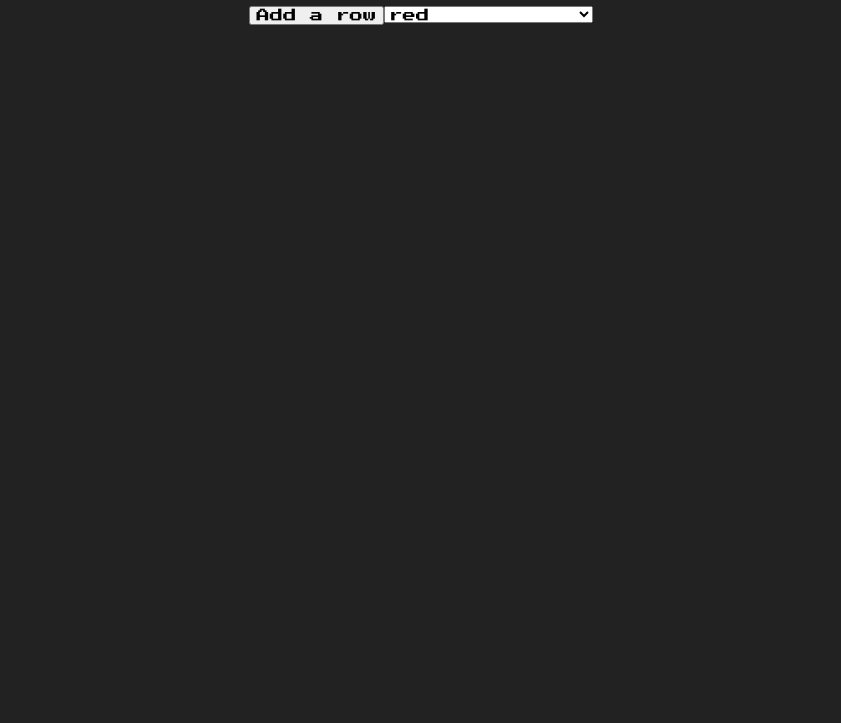
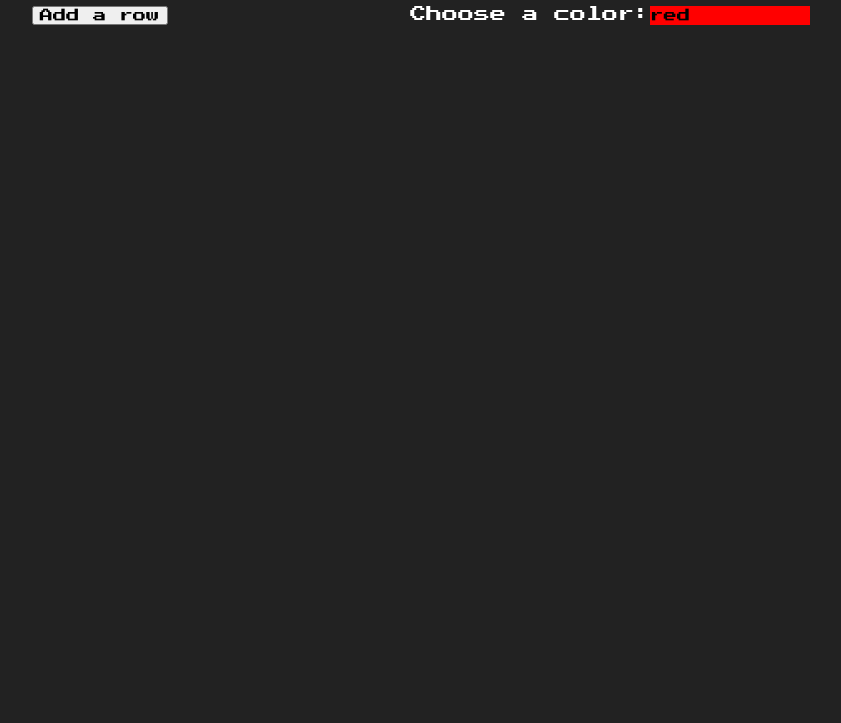
Before and after one commit to Taylor-H/pixel-click, a React app: page / in a window 1280 px wide. Shown: the part 77-800 px from the top of the page, without its empty margins (219-1060 px from the left). Built offline with nearby package versions, Linux system fonts and the light colour scheme.

Commit message:
added some styles

```diff
--- a/src/app/store.js
+++ b/src/app/store.js
@@ -16,16 +16,16 @@ export const AVAILABLE_COLORS = [
   "orange",
   "yellow",
   "green",
-  "mediumseagreen",
+  "Medium Green",
   "teal",
-  "deepskyblue",
+  "Sky Blue",
   "indigo",
   "violet",
   "black",
   "white",
   "brown",
   "tan",
-  "peachpuff",
+  "ERASE",
 ]
 
 const initialState = {
@@ -44,7 +44,6 @@ export const pickColor = (color) => ({ type: PICK_COLOR, color })
 export const colorize = (row, column) => ({ type: COLORIZE, row, column })
 
 const reducer = (state=initialState, action) => {
-  console.log(action)
   switch (action.type) {
     case ADD_ROW:
       const newRow = Array(NUM_COLUMNS).fill('')
@@ -65,6 +64,5 @@ const store = configureStore({
   middleware: (getDefaultMiddleware) => getDefaultMiddleware().concat(logger)
   },
 );
-// const store = createStore(reducer, applyMiddleware(loggerMiddleware))
 
 export default store
--- a/src/components/App.js
+++ b/src/components/App.js
@@ -8,7 +8,6 @@ export default class App extends React.Component {
   constructor(props) {
     super(props)
     this.state = store.getState()
-
     this.handleAddRowClick = this.handleAddRowClick.bind(this)
     this.handleColorChange = this.handleColorChange.bind(this)
   }
@@ -33,15 +32,20 @@ export default class App extends React.Component {
     return (
       <div id="pixel-click">
         <h1>Pixel Click</h1>
-        <div>
-          <button id='add-row' onClick={this.handleAddRowClick}>Add a row</button>
-          <ColorSelector colors={AVAILABLE_COLORS}
-                         selectedColor={this.state.selectedColor}
-                         onChange={this.handleColorChange}
-          />
+        <div className="container">
+          <button id="add-row" onClick={this.handleAddRowClick}>
+            Add a row
+          </button>
+          <span>Choose a color:
+            <ColorSelector
+              colors={AVAILABLE_COLORS}
+              selectedColor={this.state.selectedColor}
+              onChange={this.handleColorChange}
+            />
+          </span>
         </div>
         <Table grid={this.state.grid} />
       </div>
-    )
+    );
   }
 }
--- a/src/components/ColorSelector.js
+++ b/src/components/ColorSelector.js
@@ -2,11 +2,24 @@ import React from 'react'
 
 const ColorSelector = (props) => {
   return (
-    <select onChange={props.onChange} value={props.selectedColor}>
-      {props.colors.map(color => (
-        <option key={color} value={color}>{color}</option>
+    <select
+      onChange={props.onChange}
+      className={
+        props.selectedColor !== 'black'
+          ? props.selectedColor
+          : `${props.selectedColor}Text`
+      }
+      value={props.selectedColor}>
+      {props.colors.map((color) => (
+        <option
+          key={color}
+          className={`${props.selectedColor}Text`}
+          value={color}>
+          {console.log(color)}
+          {`${color}`}
+        </option>
       ))}
     </select>
-  )
+  );
 }
 export default ColorSelector
--- a/src/style.css
+++ b/src/style.css
@@ -9,15 +9,28 @@ html {
   background-color: #222;
   color: white;
 }
+select {
+  appearance: none;
+  line-height: 1.2rem;
+  border: none;
+}
 
 #pixel-click {
   display: flex;
   flex-direction: column;
   align-items: center;
 }
+
 .square{
   width: 5px;
   height: 5px;
+}
+.container{
+  display: flex;
+  align-items: center;
+  justify-content: space-evenly;
+  width: 100%;
+  height: 100%;
 }
 td {
   height: 50px;
@@ -27,13 +40,13 @@ td {
 }
 
 .red {background-color: red;}
-.salmon {background-color: #fa8072;}
+.salmon { background-color: #fa8072;}
 .orange {background-color: orange;}
 .yellow {background-color: yellow;}
 .green {background-color: green;}
-.mediumseagreen {background-color: #3cb371;}
-.teal {background-color: #008080;}
-.deepskyblue {background-color: #00bfff;}
+.mediumseagreen { background-color: #3cb371;}
+.teal { background-color: #008080;}
+.deepskyblue { background-color: #00bfff;}
 .indigo {background-color: indigo;}
 .violet {background-color: violet;}
 .black {background-color: black;}
@@ -41,3 +54,19 @@ td {
 .brown {background-color: brown;}
 .tan {background-color: #d2b48c;}
 .apricot {background-color: #fbceb1;}
+
+
+.salmon option {color: #fa8072; }
+.orangeText {color: orange;}
+.yellowText {color: yellow;}
+.greenText {color: green}
+.mediumseagreenText {color: #3cb371; }
+.tealText {color: #008080; }
+.deepskyblueText {color: #00bfff; }
+.indigoText {color: indigo;}
+.violetText {color: violet;}
+.blackText {color: rgb(255, 255, 255)}
+.whiteText {color: white}
+.brownText {color: brown}
+.tanText {color: #d2b48c; }
+.apricotText {color: #fbceb1; }
```
